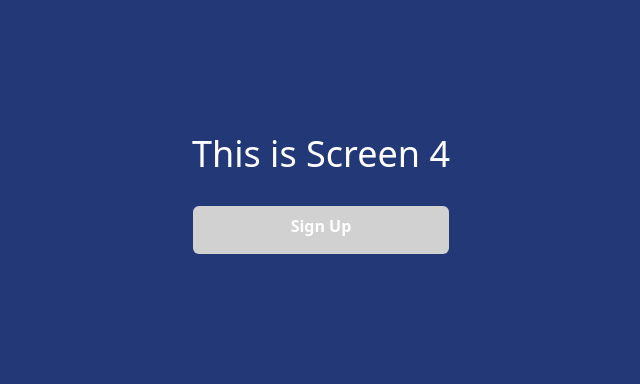
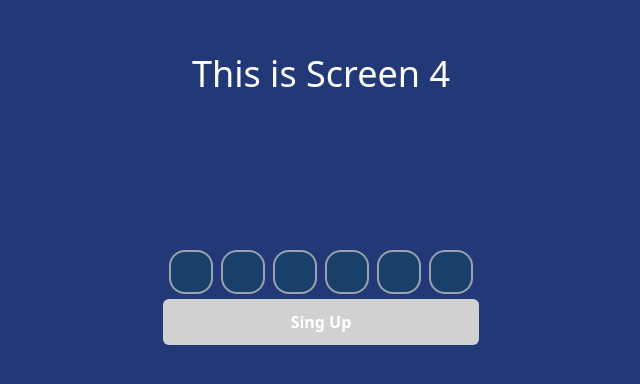
Before and after one commit to chuck-ankit/100xDev-Cohort, a React (Vite) app in the folder WebDevelopment/Code/Week-13-Tailwind-CSS/week-13-tailind-class/: page /screen4 in a window 1280 px wide. Shown: the part 206-590 px from the top of the page, without its empty margins (319-959 px from the left). Built offline with nearby package versions, Linux system fonts and the light colour scheme.

Commit message:
Components

```diff
--- /dev/null
+++ b/WebDevelopment/Code/Week-13-Tailwind-CSS/week-13-tailind-class/src/components/Otp.jsx
@@ -0,0 +1,53 @@
+import { useState, useRef } from "react";
+import { Button } from "./button";
+
+export function Otp() {
+    const ref1 = useRef();
+    const ref2 = useRef();
+    const ref3 = useRef();
+    const ref4 = useRef();
+    const ref5 = useRef();
+    const ref6 = useRef();
+
+    const [disabled, setDisabled] = useState(true);
+
+    return (
+        <div className="">
+            <div className=" flex justify-center">
+            <SubOtpBox reference={ref1} onDone={() => ref2.current.focus()} disabled={disabled} />
+            <SubOtpBox reference={ref2} onDone={() => ref3.current.focus()} disabled={disabled} />
+            <SubOtpBox reference={ref3} onDone={() => ref4.current.focus()} disabled={disabled} />
+            <SubOtpBox reference={ref4} onDone={() => ref5.current.focus()} disabled={disabled} />
+            <SubOtpBox reference={ref5} onDone={() => ref6.current.focus()} disabled={disabled} />
+            <SubOtpBox reference={ref6} onDone={() => setDisabled(false)} disabled={disabled} />
+            </div>
+            <Button disabled={disabled}>Sing Up</Button>
+        </div>
+
+    );
+}
+
+function SubOtpBox({ reference, onDone, disabled }) {
+    const [value, setValue] = useState("");
+
+    const handleChange = (e) => {
+        setValue(e.target.value);
+        if (e.target.value.length === 1) {
+            onDone();
+        }
+    };
+
+    return (
+        <div>
+            <input
+                ref={reference}
+                type="text"
+                maxLength="1"
+                value={value}
+                onChange={handleChange}
+                className="w-11 h-13 p-2 text-center text-white bg-blue-500 border-2 border-gray-400 rounded-2xl m-1 px-3 mb-4"
+            />
+            <br />
+        </div>
+    );
+}
--- a/WebDevelopment/Code/Week-13-Tailwind-CSS/week-13-tailind-class/src/components/button.jsx
+++ b/WebDevelopment/Code/Week-13-Tailwind-CSS/week-13-tailind-class/src/components/button.jsx
@@ -8,7 +8,7 @@ export const Button = ({
     return (
         <span
             onClick={disabled ? null : onClick}
-            className={`rounded-md font-semibold h-12 w-[20%] text-center justify-center py-2
+            className={`rounded-md font-semibold py-3 px-32 text-center justify-center
                 text-white cursor-pointer ${disabled ?
                     "bg-blue-new cursor-not-allowed " : " bg-green-400"}`}
         >
--- /dev/null
+++ b/WebDevelopment/Code/Week-13-Tailwind-CSS/week-13-tailind-class/src/components/input.jsx
@@ -0,0 +1,8 @@
+// input.jsx
+export const Input = ({ type, placeholder, onClick }) => {
+    return (
+      <span onClick={onClick} className={'rounded-2xl text-4xl px-28 py-1 text-white cursor-pointer bg-blue-200 m-8'}>
+        <input type={type} placeholder={placeholder} className={'bg-blue-200 outline-none border-none '} />
+      </span>
+    );
+  };
--- a/WebDevelopment/Code/Week-13-Tailwind-CSS/week-13-tailind-class/src/pages/Screen4.jsx
+++ b/WebDevelopment/Code/Week-13-Tailwind-CSS/week-13-tailind-class/src/pages/Screen4.jsx
@@ -1,11 +1,19 @@
+
 import '../App.css';
 import { Button } from '../components/button';
+import { Input } from '../components/input';
+import { Otp } from '../components/Otp';
+
 
 function Screen4() {
   return (
     <div className='h-screen bg-blue-900 flex flex-col items-center justify-center'>
       <h2 className="text-white text-center text-4xl mb-8">This is Screen 4</h2>
-      <Button disabled={true}>Sign Up</Button>
+      {/* <Input type='text' placeholder='Email Address'> Enter your Email: </Input> */}
+      <br /> <br /> <br /> <br /> <br />
+      <Otp />
+
+
     </div>
   );
 }
--- a/WebDevelopment/Code/Week-13-Tailwind-CSS/week-13-tailind-class/tailwind.config.js
+++ b/WebDevelopment/Code/Week-13-Tailwind-CSS/week-13-tailind-class/tailwind.config.js
@@ -8,6 +8,8 @@ export default {
   theme: {
     extend: {
       colors: {
+
+
         'bright-green': {
           '50': '#f1ffe6',
           '100': '#e0fec9',
@@ -49,6 +51,17 @@ export default {
 
         },
         "blue-new": "#d1d1d1",
+        blue: {
+          200: "#8094ad",
+          500: "#19406a",
+          700: "#002b5b",
+        },
+        green: {
+          400: "#36c6c0"
+        },
+        slate: {
+          200: "#e4e8ee",
+        }
       },
     },
   },
```
